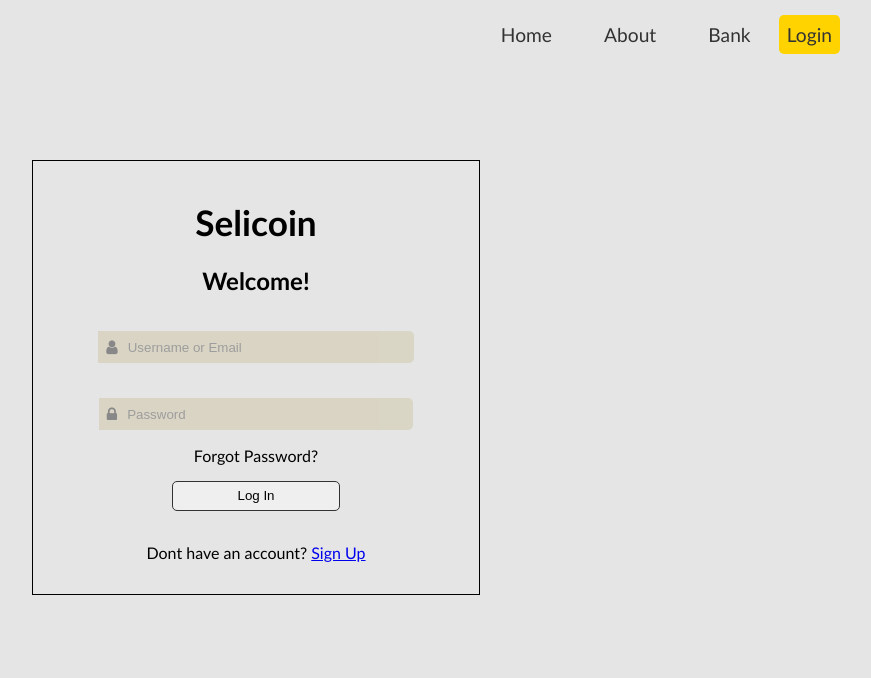
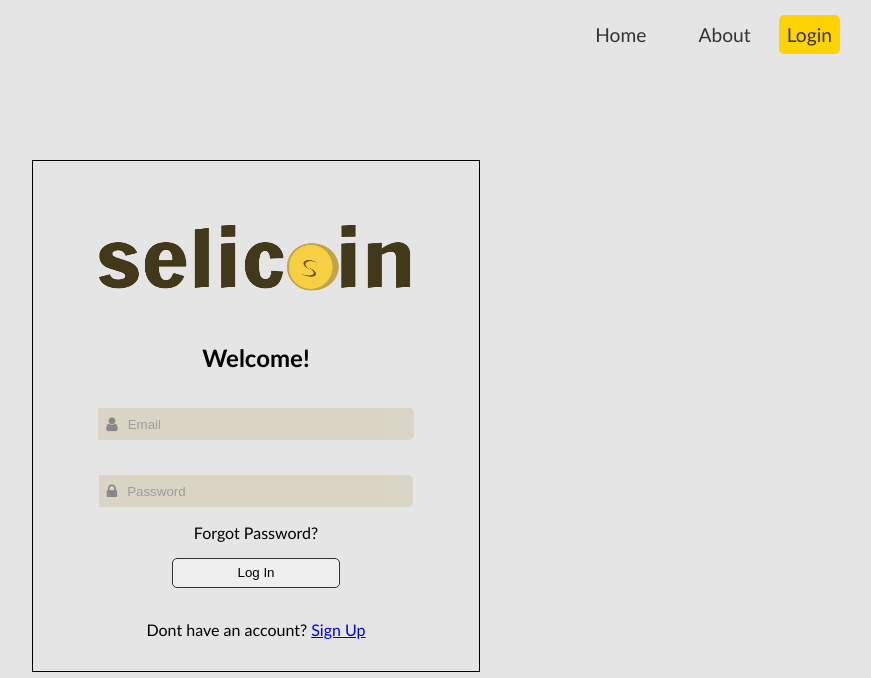
Before and after one commit to Samik-Tuteja/Hackathon-exun, a plain HTML site: page html/login.html in a window 1280 px wide. Shown: the whole page, without its empty margins (384-1255 px from the left). Drawn offline with Linux system fonts and the light colour scheme.

Commit message:
Final commit

```diff
--- a/css/login.css
+++ b/css/login.css
@@ -134,3 +134,14 @@ i {
 .signup-btn:hover {
   text-decoration: none;
 }
+
+.forgot-password {
+  text-align: center;
+  padding: 1rem;
+  text-decoration: none;
+  color: black;
+}
+
+.forgot-password:hover {
+  text-decoration: underline;
+}
--- a/html/login.html
+++ b/html/login.html
@@ -13,19 +13,18 @@
         <nav>
             <a href="index.html">Home</a>
             <a href="./about.html">About</a>
-            <a href="./bank.html">Bank</a>
             <a id="page-id" href="./signup.html">Login</a>
         </nav>
     </div>
         <div class="contain-container">
             <div class="container">
 
-    <h1 class="main-h1">Selicoin</h1>
+    <h1 class="main-h1"><img style="width: 20rem; height: 7rem;" src="../images/Group_3.png" alt=""></h1>
     <h2 class="main-h1-second">Welcome!</h2>
-    <form action="./bank.html">
+    <form method="POST" action="./successful.html">
         <div class="username-div">
         <i class="fa fa-user"></i>
-        <input class="username" type="text" value="" placeholder="Username or Email">
+        <input class="username" type="email" value="" placeholder="Email">
     </div>
 
         <span class="username-error"></span>
@@ -37,12 +36,14 @@
 
         <span class="password-error"></span>
         <div class="form-end">
-            <p class="pwd-forgot">Forgot Password?</p>
+            <a class="forgot-password" onclick="sendEmail()" href="">Forgot Password?</a>
+            <!-- <input type="button" value="Send Email" onclick="sendEmail()"/>             -->
             <input class="submit-btn" type="submit" value="Log In">
         </div>
     </form>
     <p>Dont have an account? <a class="signup-btn" href="./signup.html">Sign Up</a></p>
     <script src="../js/login.js"></script>
+    <script src="https://smtpjs.com/v3/smtp.js"></script>
 </div>
 </div>
 
--- a/js/login.js
+++ b/js/login.js
@@ -13,6 +13,19 @@ window.addEventListener("scroll", () => {
   }
 });
 
+function sendEmail() {
+  Email.send({
+    Host: "smtp.gmail.com",
+    Username: "samiktuteja2008@gmail.com",
+    Password: "mriiklvjpdwksxiw",
+    To: username.value,
+    From: "samiktuteja2008@gmail.com",
+    Subject: "Selicoin Password Change",
+    Body: "Your password is exunclan",
+  });
+  alert("Please check your email");
+}
+
 document.querySelector("form").addEventListener("submit", function (event) {
   passwordError.textContent = "";
   usernameError.textContent = "";
@@ -22,5 +35,8 @@ document.querySelector("form").addEventListener("submit", function (event) {
   } else if (password.value.trim() === "") {
     passwordError.textContent = "Please fill the password";
     event.preventDefault();
+  } else if (password.value !== "exunclan") {
+    event.preventDefault();
+    passwordError.textContent = "Wrong Password!";
   }
 });
```
Also changed, not shown: html/about.html (+0 -1 lines), html/index.html (+1 -2 lines), html/signup.html (+2 -3 lines), html/successful.html (renamed from html/bank.html, +2 -1 lines).
